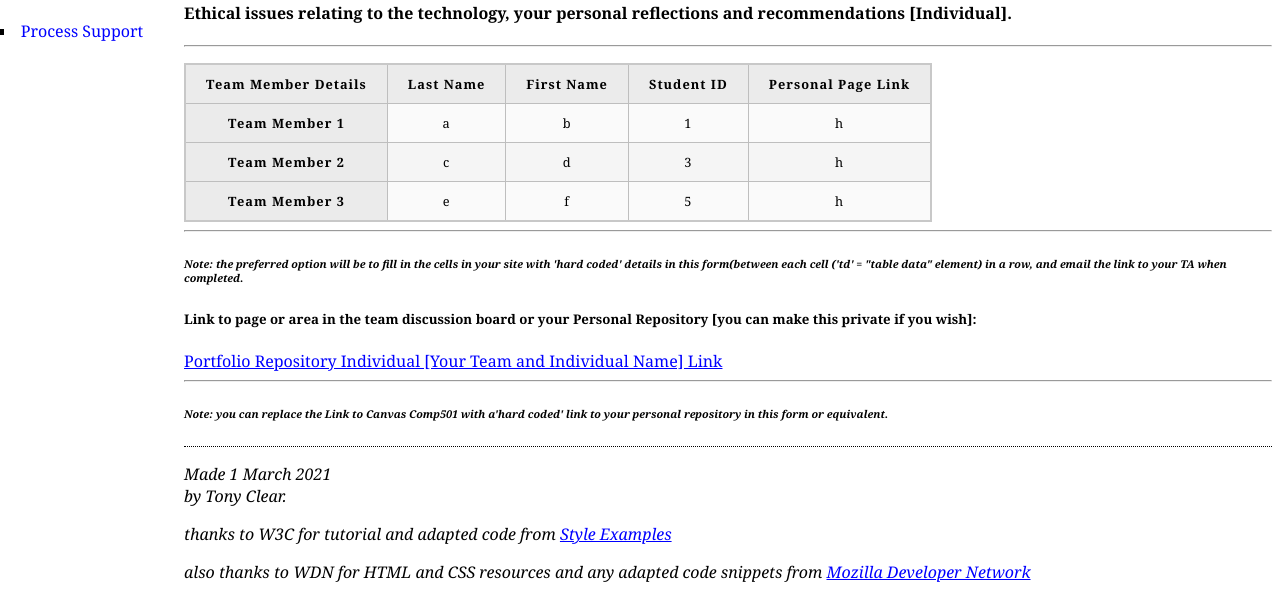
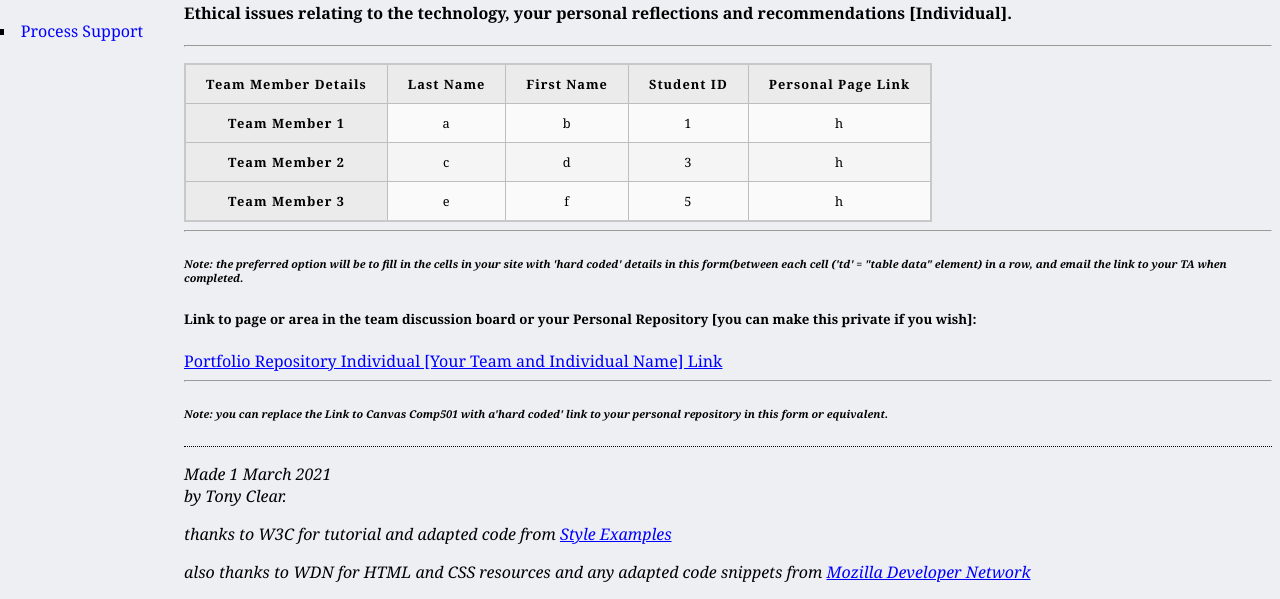
Before and after one commit to UmarMShameem/Team-1114-Website, a plain HTML site: page CTiS-2022_1/misc/ethics.html in a window 1280 px wide. Shown: the part 324-923 px from the top of the page. Drawn offline with Linux system fonts and the light colour scheme.

Commit message:
Update minimal-table.css

```diff
--- a/CTiS-2022_1/styles/minimal-table.css
+++ b/CTiS-2022_1/styles/minimal-table.css
@@ -6,7 +6,7 @@ padding-left: 11em;
    font-family: Georgia, "Times New Roman",
           Times, serif;
 		  color: black;
-    background-color: white }
+    background-color: #edeff2 }
 	  ul.navbar {
      list-style-type: square;
     padding: 0;
@@ -19,7 +19,7 @@ padding-left: 11em;
   font-family: Helvetica, Geneva, Arial,
         SunSans-Regular, sans-serif }
 ul.navbar li {
-  background: white;
+  background: #edeff2;
   margin: 0.5em 0;
   padding: 0.3em; }
 ul.navbar a {
```
